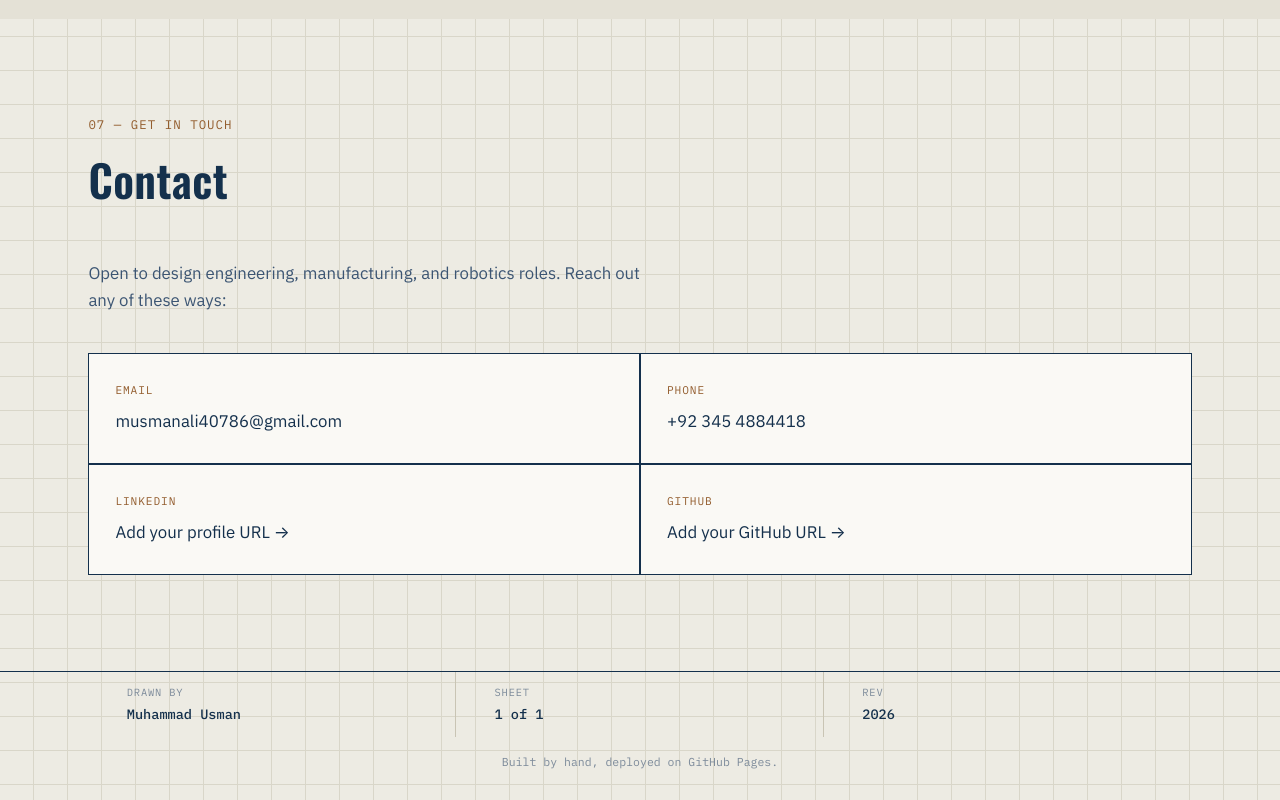
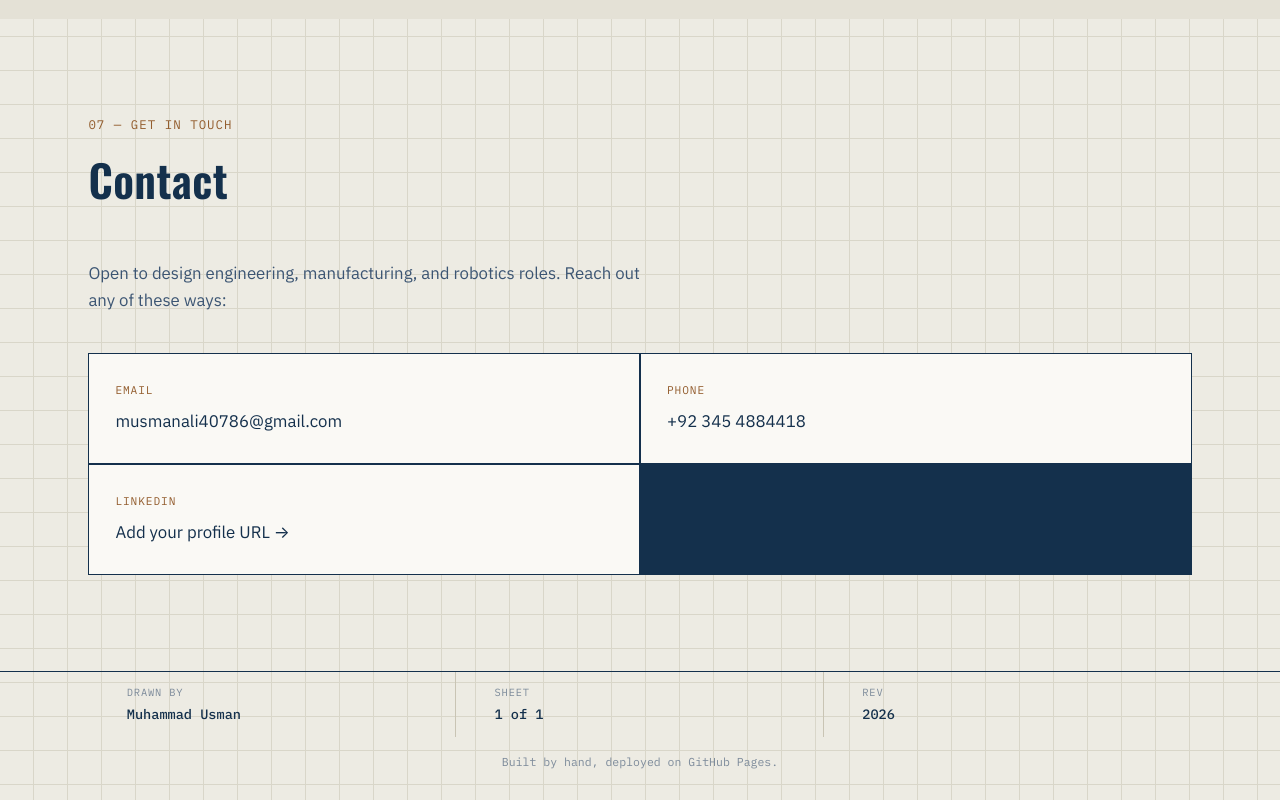
Before and after one commit to musmanali40786-dotcom/Muhammad-Usman, a plain HTML site: page index.html in a window 1280 px wide. Shown: the part 7783-8583 px from the top of the page. Drawn offline with nearby package versions, Linux system fonts and the light colour scheme.

Commit message:
Update index.html

```diff
--- a/index.html
+++ b/index.html
@@ -344,10 +344,6 @@
           <span class="contact-label">LinkedIn</span>
           <span class="contact-value">Add your profile URL&nbsp;→</span>
         </a>
-        <a class="contact-item" href="#" target="_blank" rel="noopener">
-          <span class="contact-label">GitHub</span>
-          <span class="contact-value">Add your GitHub URL&nbsp;→</span>
-        </a>
       </div>
     </div>
   </section>
```
